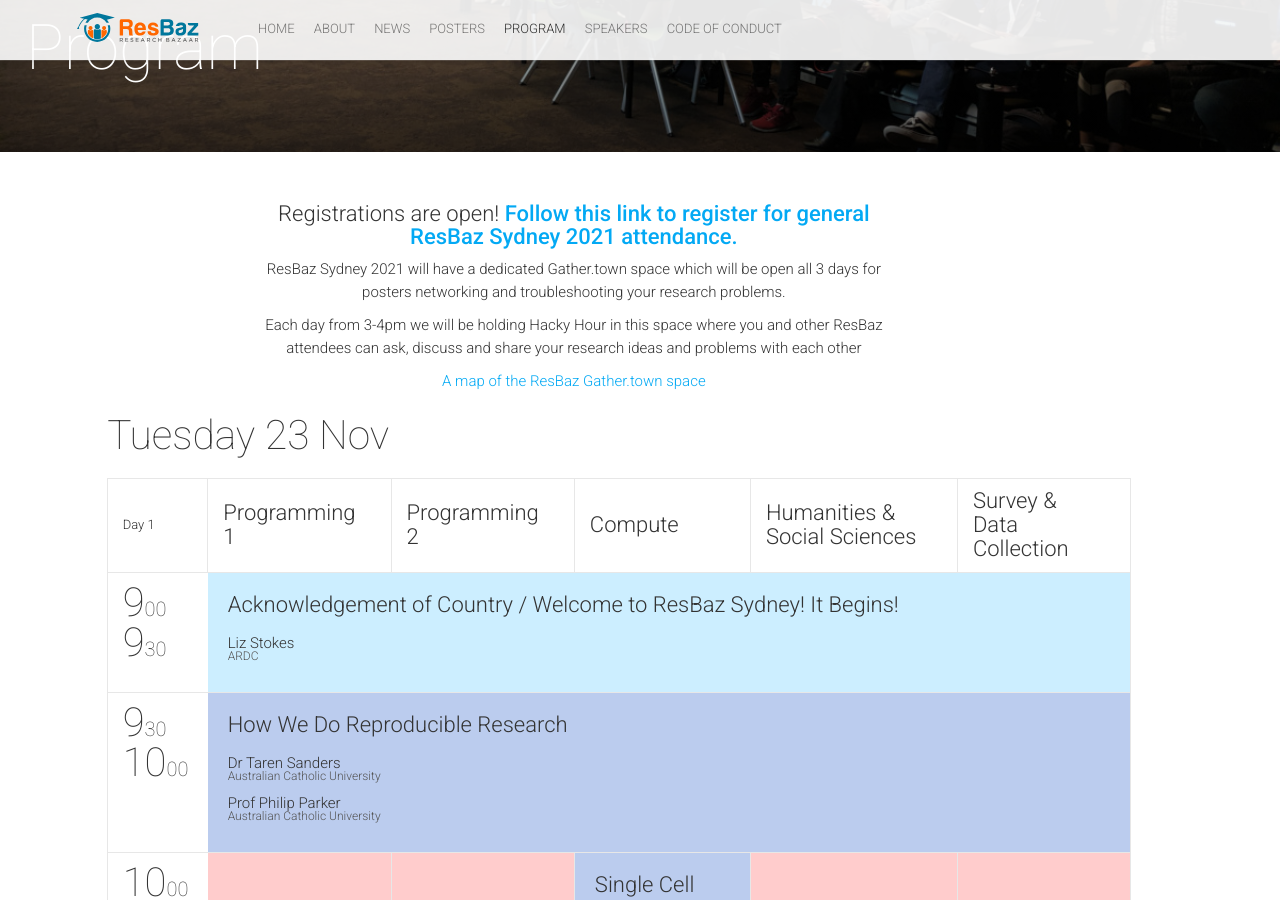
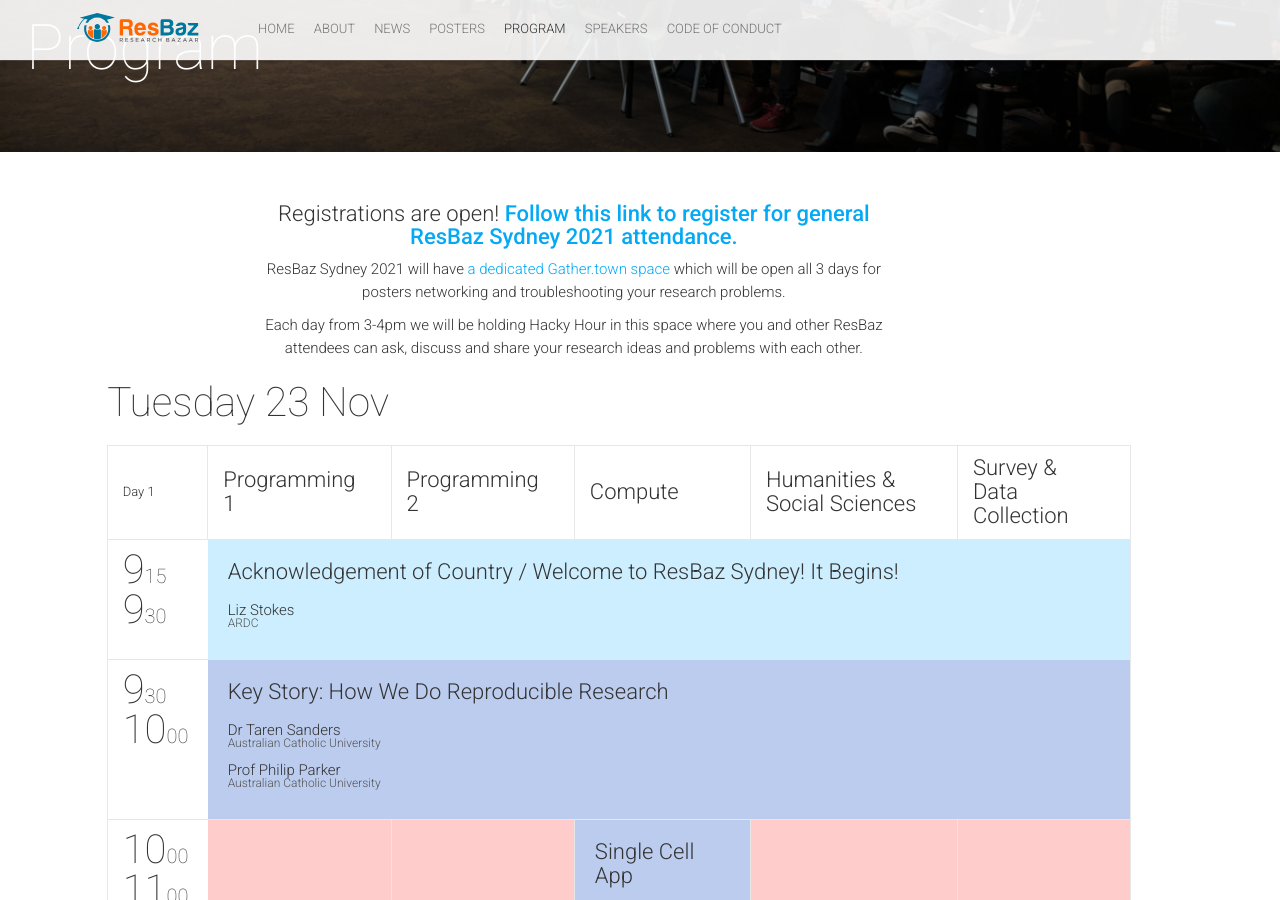
Before and after one commit to spikelynch/spikelynch.github.io, a Jekyll site: the page built from program.html, in a window 1280 px wide and 900 px high, scrolled down 255 px. Built offline with Jekyll 4.4.1, drawn with Linux system fonts in a browser that asks for light colours; nearby versions of some CDN libraries; comment, search, counter and statistics services are not loaded; some of the changed text lies outside the part shown.

Commit message:
Updates to program, link to gather.town map etc

```diff
--- a/_data/schedule.yml
+++ b/_data/schedule.yml
@@ -9,7 +9,7 @@
     - {title: "Survey & Data Collection",     color: "#583595"}
   timeslots:
     - {
-    	startTime: "9:00",
+    	startTime: "9:15",
     	endTime:   "9:30",
     	sessionIds: [ 101 ],
       cols: [ 5 ]
--- a/_includes/program.html
+++ b/_includes/program.html
@@ -7,11 +7,9 @@
 
             <p class="registration-blurb">Registrations are open! <strong><a href="https://resbazsydney2021.eventbrite.com.au/">Follow this link to register for general ResBaz Sydney 2021 attendance.</a></strong></p>
 
-            <p>ResBaz Sydney 2021 will have a dedicated Gather.town space which will be open all 3 days for posters networking and troubleshooting your research problems.</p>
+            <p>ResBaz Sydney 2021 will have <a href="../assets/ResBazGatherTown.pdf">a dedicated Gather.town space</a> which will be open all 3 days for posters networking and troubleshooting your research problems.</p>
 
-            <p>Each day from 3-4pm we will be holding Hacky Hour in this space where you and other ResBaz attendees can ask, discuss and share your research ideas and problems with each other</p>
-
-            <p><a href="../assets/ResBazGatherTown.pdf">A map of the ResBaz Gather.town space</a></p>
+            <p>Each day from 3-4pm we will be holding Hacky Hour in this space where you and other ResBaz attendees can ask, discuss and share your research ideas and problems with each other.</p>
 
             </div>
         </div>
```
Also changed, not shown: _data/sessions.yml (+6 -7 lines), _data/speakers.yml (+14 -8 lines), 6 other files.
